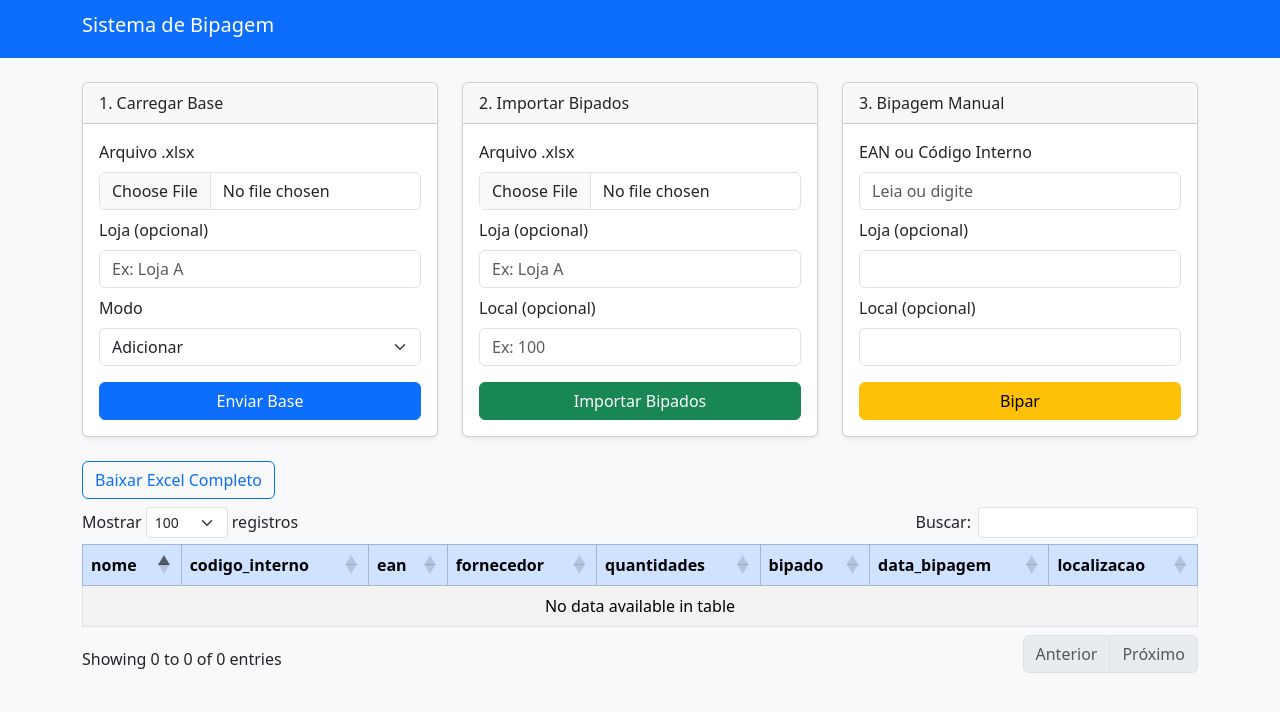
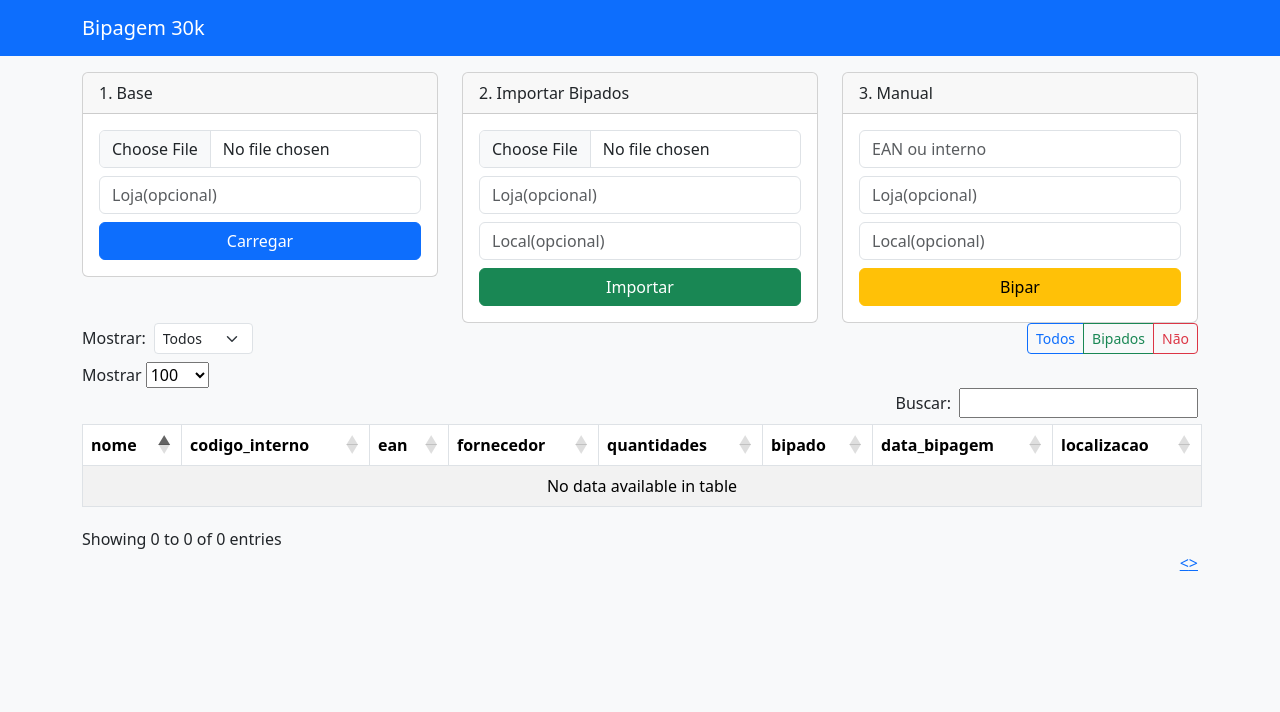
Before and after one commit to torseb/tester-bipagem, a Flask app: page / in a window 1280 px wide. Shown: the top 712 px of the page. Run offline with Flask 2, Linux system fonts and the light colour scheme; data that the repository does not hold is empty; some libraries are stand-ins or nearby versions.

Commit message:
Server-side: adiciona filtro bipado/nao-bipado e downloads CSV

```diff
--- a/app.py
+++ b/app.py
@@ -1,192 +1,124 @@
-from flask import Flask, render_template, request, jsonify, send_file
+from flask import Flask, render_template, request, jsonify, Response, stream_with_context
+import sqlite3, os, unicodedata
+from datetime import datetime
 import pandas as pd
-import sqlite3
-import os
-from datetime import datetime
-import unicodedata
 
 app = Flask(__name__)
-app.debug = True  # só em desenvolvimento!
+DB_PATH = os.path.join(os.getcwd(), 'produtos.db')
 
-# Caminhos
-PROJECT_DIR = os.path.dirname(os.path.abspath(__file__))
-DB_PATH     = os.path.join(PROJECT_DIR, 'produtos.db')
-REL_EXCEL   = os.path.join(PROJECT_DIR, 'produtos_bipados.xlsx')
+# Inicializa DB
+def init_db():
+    with sqlite3.connect(DB_PATH) as conn:
+        conn.execute('''
+            CREATE TABLE IF NOT EXISTS produtos (
+                id INTEGER PRIMARY KEY,
+                nome TEXT,
+                codigo_interno TEXT,
+                ean TEXT,
+                fornecedor TEXT,
+                quantidades INTEGER,
+                bipado INTEGER,
+                data_bipagem TEXT,
+                localizacao TEXT,
+                loja TEXT,
+                UNIQUE(codigo_interno, ean)
+            )''')
+init_db()
 
-# Inicializa o banco SQLite
-def init_db():
-    conn = sqlite3.connect(DB_PATH)
-    c = conn.cursor()
-    c.execute('''
-        CREATE TABLE IF NOT EXISTS produtos (
-            id INTEGER PRIMARY KEY,
-            nome TEXT,
-            codigo_interno TEXT,
-            ean TEXT,
-            fornecedor TEXT,
-            quantidades INTEGER,
-            bipado INTEGER,
-            data_bipagem TEXT,
-            localizacao TEXT,
-            loja TEXT
-        )
-    ''')
-    conn.commit()
-    conn.close()
-
-# Normalização de cabeçalhos
+# Normaliza cabeçalhos
 def normalize(col):
     return unicodedata.normalize('NFKD', col).encode('ASCII','ignore').decode().lower().strip()
 
-init_db()
+# Stream CSV
+def generate_csv(df):
+    yield ','.join(df.columns) + '\n'
+    for row in df.itertuples(index=False):
+        vals = ['"%s"' % str(v).replace('"','""') for v in row]
+        yield ','.join(vals) + '\n'
 
 @app.route('/', methods=['GET','POST'])
 def index():
     mensagem = None
-
     if request.method == 'POST':
-        acao = request.form.get('acao')
-        conn = sqlite3.connect(DB_PATH)
-        c = conn.cursor()
-
-        # 1) Carregar Base
-        if acao == 'carregar_base':
-            arquivo = request.files.get('file')
-            loja    = request.form.get('loja','').strip()
-            modo    = request.form.get('modo','adicionar')
-            if arquivo and arquivo.filename.lower().endswith('.xlsx'):
-                df = pd.read_excel(arquivo)
-                # normaliza colunas
-                df.columns = [normalize(c) for c in df.columns]
-                # garante as colunas que usamos
-                df['fornecedor'] = df.get('fornecedor', '')
-                if 'quantidades' in df.columns:
-                    # converte para inteiro, preenchendo NaN com 0
-                    df['quantidades'] = pd.to_numeric(df['quantidades'], errors='coerce').fillna(0).astype(int)
+        acao = request.form['acao']
+        loja = request.form.get('loja','').strip()
+        local = request.form.get('local','').strip()
+        with sqlite3.connect(DB_PATH) as conn:
+            c = conn.cursor()
+            # 1. Carregar base
+            if acao=='carregar_base':
+                f = request.files['file']
+                if f and f.filename.lower().endswith('.xlsx'):
+                    df = pd.read_excel(f)
+                    df.columns = [normalize(c) for c in df.columns]
+                    df['loja']=loja
+                    df['quantidades']=pd.to_numeric(df.get('quantidades',0), errors='coerce').fillna(0).astype(int)
+                    df['fornecedor']=df.get('fornecedor','')
+                    df['bipado']=0; df['data bipagem']=''; df['local']=''
+                    for _,row in df.iterrows():
+                        c.execute('''INSERT OR IGNORE INTO produtos
+                            (nome,codigo_interno,ean,fornecedor,quantidades,bipado,data_bipagem,localizacao,loja)
+                            VALUES (?,?,?,?,?,?,?,?,?)''',(
+                            row.get('nome',''), row.get('codigo interno',''), row.get('ean',''),
+                            row['fornecedor'],int(row['quantidades']),0,'','',loja))
+                    mensagem='Base carregada.'
                 else:
-                    df['quantidades'] = 0
-                df['bipado']        = 0
-                df['data bipagem']  = ''
-                df['local']         = ''
-                df['loja']          = loja
-
-                if modo == 'substituir':
-                    c.execute('DELETE FROM produtos')
-                for _, row in df.iterrows():
-                    c.execute('''
-                        INSERT OR IGNORE INTO produtos
-                        (nome,codigo_interno,ean,fornecedor,quantidades,
-                         bipado,data_bipagem,localizacao,loja)
-                        VALUES (?,?,?,?,?,?,?,?,?)
-                    ''', (
-                        row.get('nome',''),
-                        row.get('codigo interno',''),
-                        row.get('ean',''),
-                        row.get('fornecedor',''),
-                        int(row['quantidades']),
-                        0, '', '', loja
-                    ))
-                conn.commit()
-                mensagem = 'Base carregada com sucesso.'
-            else:
-                mensagem = 'Envie um .xlsx válido.'
-
-        # 2) Importar Bipados
-        elif acao == 'importar_bipados':
-            arquivo = request.files.get('file')
-            loja    = request.form.get('loja','').strip()
-            local   = request.form.get('local','').strip()
-            if arquivo and arquivo.filename.lower().endswith('.xlsx'):
-                df = pd.read_excel(arquivo)
-                df.columns = [normalize(c) for c in df.columns]
-                now = datetime.now().strftime('%Y-%m-%d %H:%M:%S')
-                for _, row in df.iterrows():
-                    codigo = row.get('ean','') or row.get('codigo interno','')
-                    c.execute('''
-                        UPDATE produtos
-                        SET bipado=1, data_bipagem=?, localizacao=?
-                        WHERE (ean=? OR codigo_interno=?)
-                          AND (loja=? OR ?='')
-                    ''', (now, local, codigo, codigo, loja, loja))
-                conn.commit()
-                mensagem = 'Bipados importados com sucesso.'
-            else:
-                mensagem = 'Envie um .xlsx válido.'
-
-        # 3) Bipagem Manual
-        elif acao == 'bipagem_manual':
-            codigo = request.form.get('codigo_barras','').strip()
-            loja   = request.form.get('loja','').strip()
-            local  = request.form.get('local','').strip()
-            now    = datetime.now().strftime('%Y-%m-%d %H:%M:%S')
-            c.execute('''
-                UPDATE produtos
-                SET bipado=1, data_bipagem=?, localizacao=?
-                WHERE (ean=? OR codigo_interno=?)
-                  AND (loja=? OR ?='')
-            ''', (now, local, codigo, codigo, loja, loja))
-            conn.commit()
-            mensagem = 'Produto bipado manualmente.' if c.rowcount else 'Produto não encontrado.'
-
-        conn.close()
-
+                    mensagem='Envie .xlsx válido.'
+            # 2. Importar bipados
+            elif acao=='importar_bipados':
+                f=request.files['file']
+                if f and f.filename.lower().endswith('.xlsx'):
+                    bip=pd.read_excel(f); bip.columns=[normalize(c) for c in bip.columns]
+                    now=datetime.now().strftime('%Y-%m-%d %H:%M:%S')
+                    for _,r in bip.iterrows():
+                        cod=str(r.get('ean','') or r.get('codigo interno','')).strip()
+                        c.execute('''UPDATE produtos SET bipado=1,data_bipagem=?,localizacao=?
+                                     WHERE (ean=? OR codigo_interno=?) AND (loja=? OR ?='')''',
+                                  (now,local,cod,cod,loja,loja))
+                    mensagem='Bipados importados.'
+                else:
+                    mensagem='Envie .xlsx válido.'
+            # 3. Bipagem manual
+            elif acao=='bipagem_manual':
+                cod=request.form['codigo_barras'].strip(); now=datetime.now().strftime('%Y-%m-%d %H:%M:%S')
+                c.execute('''UPDATE produtos SET bipado=1,data_bipagem=?,localizacao=?
+                             WHERE (ean=? OR codigo_interno=?) AND (loja=? OR ?='')''',
+                          (now,local,cod,cod,loja,loja))
+                mensagem='Bipado.' if c.rowcount else 'Não encontrado.'
     return render_template('index.html', mensagem=mensagem)
 
 @app.route('/data')
 def data():
-    conn = sqlite3.connect(DB_PATH)
-    c = conn.cursor()
-    draw   = int(request.args.get('draw', 1))
-    start  = int(request.args.get('start', 0))
-    length = int(request.args.get('length', 10))
-    search = request.args.get('search[value]', '').lower()
+    draw=int(request.args.get('draw',1)); start=int(request.args.get('start',0)); length=int(request.args.get('length',10)); q=request.args.get('search[value]','').lower()
+    with sqlite3.connect(DB_PATH) as conn:
+        cur=conn.cursor()
+        cur.execute('SELECT COUNT(*) FROM produtos'); total=cur.fetchone()[0]
+        if q:
+            like=f"%{q}%"
+            cur.execute('SELECT COUNT(*) FROM produtos WHERE lower(nome) LIKE ? OR lower(codigo_interno) LIKE ?', (like,like))
+            filt=cur.fetchone()[0]
+            cur.execute('''SELECT nome,codigo_interno,ean,fornecedor,quantidades,bipado,data_bipagem,localizacao
+                           FROM produtos WHERE lower(nome) LIKE ? OR lower(codigo_interno) LIKE ? LIMIT ? OFFSET ?''', (like,like,length,start))
+        else:
+            filt=total
+            cur.execute('''SELECT nome,codigo_interno,ean,fornecedor,quantidades,bipado,data_bipagem,localizacao
+                           FROM produtos LIMIT ? OFFSET ?''',(length,start))
+        cols=[d[0] for d in cur.description]; data=[dict(zip(cols,row)) for row in cur.fetchall()]
+    return jsonify({'draw':draw,'recordsTotal':total,'recordsFiltered':filt,'data':data})
 
-    c.execute('SELECT COUNT(*) FROM produtos')
-    recordsTotal = c.fetchone()[0]
+@app.route('/download_csv')
+def dl_all():
+    df=pd.read_sql('SELECT * FROM produtos', sqlite3.connect(DB_PATH))
+    return Response(stream_with_context(generate_csv(df)), mimetype='text/csv', headers={'Content-Disposition':'attachment;filename=produtos.csv'})
 
-    if search:
-        q = f"%{search}%"
-        c.execute('''
-            SELECT COUNT(*) FROM produtos
-            WHERE lower(nome) LIKE ? OR lower(codigo_interno) LIKE ?
-               OR lower(ean) LIKE ? OR lower(fornecedor) LIKE ?
-        ''', (q,q,q,q))
-        recordsFiltered = c.fetchone()[0]
-        c.execute('''
-            SELECT nome, codigo_interno, ean, fornecedor, quantidades,
-                   bipado, data_bipagem, localizacao
-            FROM produtos
-            WHERE lower(nome) LIKE ? OR lower(codigo_interno) LIKE ?
-               OR lower(ean) LIKE ? OR lower(fornecedor) LIKE ?
-            LIMIT ? OFFSET ?
-        ''', (q,q,q,q, length, start))
-    else:
-        recordsFiltered = recordsTotal
-        c.execute('''
-            SELECT nome, codigo_interno, ean, fornecedor, quantidades,
-                   bipado, data_bipagem, localizacao
-            FROM produtos
-            LIMIT ? OFFSET ?
-        ''', (length, start))
+@app.route('/download_csv_bipados')
+def dl_bip():
+    df=pd.read_sql('SELECT * FROM produtos WHERE bipado=1', sqlite3.connect(DB_PATH))
+    return Response(stream_with_context(generate_csv(df)), mimetype='text/csv', headers={'Content-Disposition':'attachment;filename=bipados.csv'})
 
-    cols = [col[0] for col in c.description]
-    data = [dict(zip(cols, row)) for row in c.fetchall()]
-    conn.close()
+@app.route('/download_csv_nao_bipados')
+def dl_nbip():
+    df=pd.read_sql('SELECT * FROM produtos WHERE bipado=0', sqlite3.connect(DB_PATH))
+    return Response(stream_with_context(generate_csv(df)), mimetype='text/csv', headers={'Content-Disposition':'attachment;filename=nao_bipados.csv'})
 
-    return jsonify({
-        'draw': draw,
-        'recordsTotal': recordsTotal,
-        'recordsFiltered': recordsFiltered,
-        'data': data
-    })
-
-@app.route('/download')
-def download_excel():
-    conn = sqlite3.connect(DB_PATH)
-    df   = pd.read_sql('SELECT * FROM produtos', conn)
-    conn.close()
-    df.to_excel(REL_EXCEL, index=False)
-    return send_file(REL_EXCEL, as_attachment=True)
-
-if __name__ == '__main__':
-    app.run()
+if __name__=='__main__': app.run()
--- a/templates/index.html
+++ b/templates/index.html
@@ -1,163 +1,68 @@
 <!DOCTYPE html>
 <html lang="pt-br">
-<head>
-  <meta charset="UTF-8"/>
-  <meta name="viewport" content="width=device-width,initial-scale=1"/>
-  <title>Sistema de Bipagem</title>
+<head><meta charset="UTF-8"/><meta name="viewport" content="width=device-width,initial-scale=1"/>
+  <title>Bipagem 30k</title>
   <link href="https://cdn.jsdelivr.net/npm/bootstrap@5.3.2/dist/css/bootstrap.min.css" rel="stylesheet"/>
   <link rel="stylesheet" href="https://cdn.datatables.net/1.13.4/css/dataTables.bootstrap5.min.css"/>
-  <style>
-    .bipado     { background-color: #d4edda !important; }
-    .nao-bipado { background-color: #f8d7da !important; }
-  </style>
-</head>
-<body class="bg-light">
-<nav class="navbar navbar-dark bg-primary mb-4">
-  <div class="container"><span class="navbar-brand h1">Sistema de Bipagem</span></div>
-</nav>
+  <style>.bipado{background:#d4edda!important}.nao-bipado{background:#f8d7da!important}</style>
+</head><body class="bg-light">
+<nav class="navbar navbar-dark bg-primary mb-3"><div class="container"><span class="navbar-brand">Bipagem 30k</span></div></nav>
 <div class="container">
-  {% if mensagem %}
-    <div class="alert alert-info">{{ mensagem }}</div>
-  {% endif %}
-
+  {% if mensagem %}<div class="alert alert-info">{{ mensagem }}</div>{% endif %}
   <div class="row gy-4">
-    <!-- 1) Carregar Base -->
-    <div class="col-md-4">
-      <div class="card shadow-sm">
-        <div class="card-header">1. Carregar Base</div>
-        <div class="card-body">
-          <form method="post" enctype="multipart/form-data">
-            <input type="hidden" name="acao" value="carregar_base"/>
-            <div class="mb-2">
-              <label class="form-label">Arquivo .xlsx</label>
-              <input type="file" name="file" class="form-control" required/>
-            </div>
-            <div class="mb-2">
-              <label class="form-label">Loja (opcional)</label>
-              <input type="text" name="loja" class="form-control" placeholder="Ex: Loja A"/>
-            </div>
-            <div class="mb-3">
-              <label class="form-label">Modo</label>
-              <select name="modo" class="form-select">
-                <option value="adicionar">Adicionar</option>
-                <option value="substituir">Substituir</option>
-              </select>
-            </div>
-            <button class="btn btn-primary w-100">Enviar Base</button>
-          </form>
-        </div>
-      </div>
-    </div>
-
-    <!-- 2) Importar Bipados -->
-    <div class="col-md-4">
-      <div class="card shadow-sm">
-        <div class="card-header">2. Importar Bipados</div>
-        <div class="card-body">
-          <form method="post" enctype="multipart/form-data">
-            <input type="hidden" name="acao" value="importar_bipados"/>
-            <div class="mb-2">
-              <label class="form-label">Arquivo .xlsx</label>
-              <input type="file" name="file" class="form-control" required/>
-            </div>
-            <div class="mb-2">
-              <label class="form-label">Loja (opcional)</label>
-              <input type="text" name="loja" class="form-control" placeholder="Ex: Loja A"/>
-            </div>
-            <div class="mb-3">
-              <label class="form-label">Local (opcional)</label>
-              <input type="text" name="local" class="form-control" placeholder="Ex: 100"/>
-            </div>
-            <button class="btn btn-success w-100">Importar Bipados</button>
-          </form>
-        </div>
-      </div>
-    </div>
-
-    <!-- 3) Bipagem Manual -->
-    <div class="col-md-4">
-      <div class="card shadow-sm">
-        <div class="card-header">3. Bipagem Manual</div>
-        <div class="card-body">
-          <form method="post" id="form-bipar">
-            <input type="hidden" name="acao" value="bipagem_manual"/>
-            <div class="mb-2">
-              <label class="form-label">EAN ou Código Interno</label>
-              <input id="codigo_barras" name="codigo_barras" class="form-control"
-                     placeholder="Leia ou digite"
-                     onkeypress="if(event.key==='Enter') this.form.submit();"/>
-            </div>
-            <div class="mb-2">
-              <label class="form-label">Loja (opcional)</label>
-              <input type="text" name="loja" class="form-control"/>
-            </div>
-            <div class="mb-3">
-              <label class="form-label">Local (opcional)</label>
-              <input type="text" name="local" class="form-control"/>
-            </div>
-            <button class="btn btn-warning w-100">Bipar</button>
-          </form>
-        </div>
-      </div>
+    <div class="col-md-4"><div class="card"><div class="card-header">1. Base</div><div class="card-body">
+      <form method="post" enctype="multipart/form-data"><input type="hidden" name="acao" value="carregar_base"/>
+        <input type="file" name="file" class="form-control mb-2" required/>
+        <input type="text" name="loja" class="form-control mb-2" placeholder="Loja(opcional)"/>
+        <button class="btn btn-primary w-100">Carregar</button>
+      </form>
+    </div></div></div>
+    <div class="col-md-4"><div class="card"><div class="card-header">2. Importar Bipados</div><div class="card-body">
+      <form method="post" enctype="multipart/form-data"><input type="hidden" name="acao" value="importar_bipados"/>
+        <input type="file" name="file" class="form-control mb-2" required/>
+        <input type="text" name="loja" class="form-control mb-2" placeholder="Loja(opcional)"/>
+        <input type="text" name="local" class="form-control mb-2" placeholder="Local(opcional)"/>
+        <button class="btn btn-success w-100">Importar</button>
+      </form>
+    </div></div></div>
+    <div class="col-md-4"><div class="card"><div class="card-header">3. Manual</div><div class="card-body">
+      <form method="post" id="form-bipar"><input type="hidden" name="acao" value="bipagem_manual"/>
+        <input id="codigo_bargas" name="codigo_barras" class="form-control mb-2" placeholder="EAN ou interno"/>
+        <input type="text" name="loja" class="form-control mb-2" placeholder="Loja(opcional)"/>
+        <input type="text" name="local" class="form-control mb-2" placeholder="Local(opcional)"/>
+        <button class="btn btn-warning w-100">Bipar</button>
+      </form>
+    </div></div></div>
+  </div>
+  {% if products or true %}
+  <div class="d-flex justify-content-between align-items-center mb-2">
+    <div><label>Mostrar:</label><select id="filtro" class="form-select form-select-sm d-inline-block w-auto ms-2">
+      <option value="todos">Todos</option><option value="bipado">Bipados</option><option value="nao-bipado">Não</option>
+    </select></div>
+    <div class="btn-group btn-group-sm">
+      <a href="/download_csv" class="btn btn-outline-primary">Todos</a>
+      <a href="/download_csv_bipados" class="btn btn-outline-success">Bipados</a>
+      <a href="/download_csv_nao_bipados" class="btn btn-outline-danger">Não</a>
     </div>
   </div>
-
-  <div class="mt-4">
-    <a href="/download" class="btn btn-outline-primary mb-2">Baixar Excel Completo</a>
-    <table id="tblProd" class="table table-striped table-bordered w-100">
-      <thead class="table-primary">
-        <tr>
-          <th>nome</th>
-          <th>codigo_interno</th>
-          <th>ean</th>
-          <th>fornecedor</th>
-          <th>quantidades</th>
-          <th>bipado</th>
-          <th>data_bipagem</th>
-          <th>localizacao</th>
-        </tr>
-      </thead>
-    </table>
-  </div>
+  <table id="tbl" class="table table-bordered table-striped">
+    <thead><tr>
+      <th>nome</th><th>codigo_interno</th><th>ean</th><th>fornecedor</th><th>quantidades</th>
+      <th>bipado</th><th>data_bipagem</th><th>localizacao</th>
+    </tr></thead>
+  </table>
+  {% endif %}
 </div>
-
 <script src="https://code.jquery.com/jquery-3.6.0.min.js"></script>
-<script src="https://cdn.jsdelivr.net/npm/bootstrap@5.3.2/dist/js/bootstrap.bundle.min.js"></script>
 <script src="https://cdn.datatables.net/1.13.4/js/jquery.dataTables.min.js"></script>
-<script src="https://cdn.datatables.net/1.13.4/js/dataTables.bootstrap5.min.js"></script>
 <script>
-$(document).ready(function(){
-  $('#tblProd').DataTable({
-    serverSide: true,
-    processing: true,
-    ajax: '/data',
-    columns: [
-      { data: 'nome' },
-      { data: 'codigo_interno' },
-      { data: 'ean' },
-      { data: 'fornecedor' },
-      { data: 'quantidades' },
-      { data: 'bipado', render: v => v ? 'Sim' : 'Não' },
-      { data: 'data_bipagem' },
-      { data: 'localizacao' }
-    ],
-    pageLength: 100,
-    lengthMenu: [[100,500,1000],[100,500,1000]],
-    language: {
-      search: "Buscar:",
-      lengthMenu: "Mostrar _MENU_ registros",
-      info: "Mostrando _START_ a _END_ de _TOTAL_ itens",
-      paginate: {
-        first: "Primeiro", last: "Último",
-        next: "Próximo", previous: "Anterior"
-      }
-    },
-    rowCallback: function(row,data){
-      $(row).toggleClass('bipado', data.bipado===1);
-      $(row).toggleClass('nao-bipado', data.bipado===0);
-    }
+$(()=>{
+  const table=$('#tbl').DataTable({serverSide:true,processing:true,ajax:'/data',columns:[
+    {data:'nome'},{data:'codigo_interno'},{data:'ean'},{data:'fornecedor'},{data:'quantidades'},{data:'bipado'},{data:'data_bipagem'},{data:'localizacao'}
+  ],pageLength:100,lengthMenu:[[100,500,1000],[100,500,1000]],rowCallback:(r,d)=>{$(r).toggleClass('bipado',d.bipado==1).toggleClass('nao-bipado',d.bipado==0)},
+  language:{search:'Buscar:',lengthMenu:'Mostrar _MENU_',info:'_START_ a _END_ de _TOTAL_',paginate:{first:'<<',last:'>>',next:'>',previous:'<'}}
   });
+  $.fn.dataTable.ext.search.push((_,__,idx)=>{const f=$('#filtro').val(),r=$(table.row(idx).node());return f=='todos'||(f=='bipado'&&r.hasClass('bipado'))||(f=='nao-bipado'&&r.hasClass('nao-bipado'));});
+  $('#filtro').on('change',()=>table.draw());
 });
 </script>
-</body>
-</html>
```
